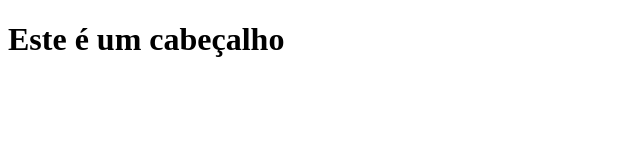
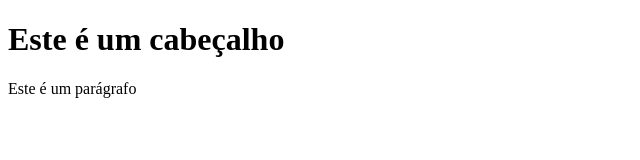
Before and after one commit to dalto77/git-teste, a plain HTML site: page index.html in a window 1280 px wide. Shown: the whole page, without its empty margins (0-640 px from the left). Drawn offline with Linux system fonts and the light colour scheme.

Commit message:
segunda versao

```diff
--- a/index.html
+++ b/index.html
@@ -3,5 +3,6 @@
 <head></head>
 <body>
 <h1>Este é um cabeçalho</h1>
+<p>Este é um parágrafo</p>
 </body>
 </html>
```
